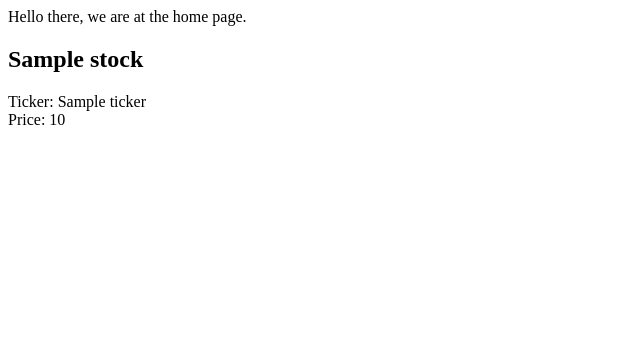
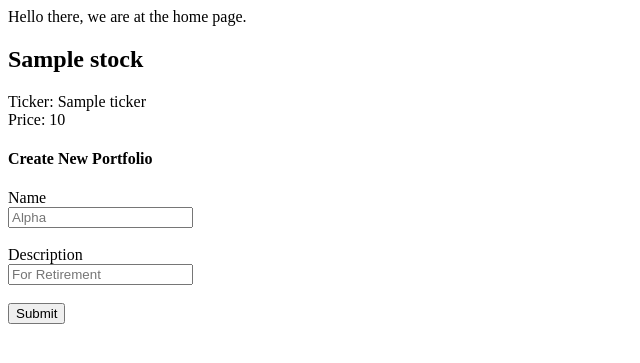
Before and after one commit to RedComet1027/PyFlask, a Flask app: template templates/home.html in a window 1280 px wide. Shown: the top 363 px of the page, without its empty margins (0-640 px from the left). Run offline with Flask 3, Linux system fonts and the light colour scheme; the template is opened without the code that fills it: most values are stand-ins (such as "Sample title", 1, 10 or a date in 2020).

Commit message:
Create portfolio from webpage to database

```diff
--- a/app.py
+++ b/app.py
@@ -1,6 +1,6 @@
-from flask import Flask, render_template, jsonify
+from flask import Flask, render_template, jsonify, request
 from flask_sqlalchemy import SQLAlchemy
-from database import load_stocks_from_db, load_stock_from_db
+from database import load_stocks_from_db, load_stock_from_db, save_portfolio_to_db
 
 app = Flask(__name__)
 
@@ -22,4 +22,15 @@ def show_stock(id):
     return jsonify(stock)
 
 
+# obtain new portfolio via Post from html FORM
+@app.route('/portfolio/create', methods=['post'])
+def create_portfolio():
+    # get FORM data from request
+    data = request.form
+    # store data in database
+    save_portfolio_to_db(data)
+    # return for debug
+    return jsonify(data)
+
+
 app.run(host='0.0.0.0', port=81)
--- a/templates/home.html
+++ b/templates/home.html
@@ -12,6 +12,7 @@
                     Price: {{stock.price}}
                 </div>
             {% endfor %}
+            {% include 'portfolio.html' %}
         </div>
     </body>
 </html>
--- /dev/null
+++ b/templates/portfolio.html
@@ -0,0 +1,14 @@
+<h4>Create New Portfolio</h4>
+<!-- Submit form via Post method -->
+<form action="/portfolio/create" method="post">
+    <div>
+        <label>Name</label><br>
+        <input type="text" name="name" placeholder="Alpha"><br><br>
+    </div>
+    <div>
+        <label>Description</label><br>
+        <input type="text" name="description" placeholder="For Retirement"><br><br>
+    </div>
+
+    <input type="submit">
+</form>
```
Also changed, not shown: database.py (+18 -0 lines).
